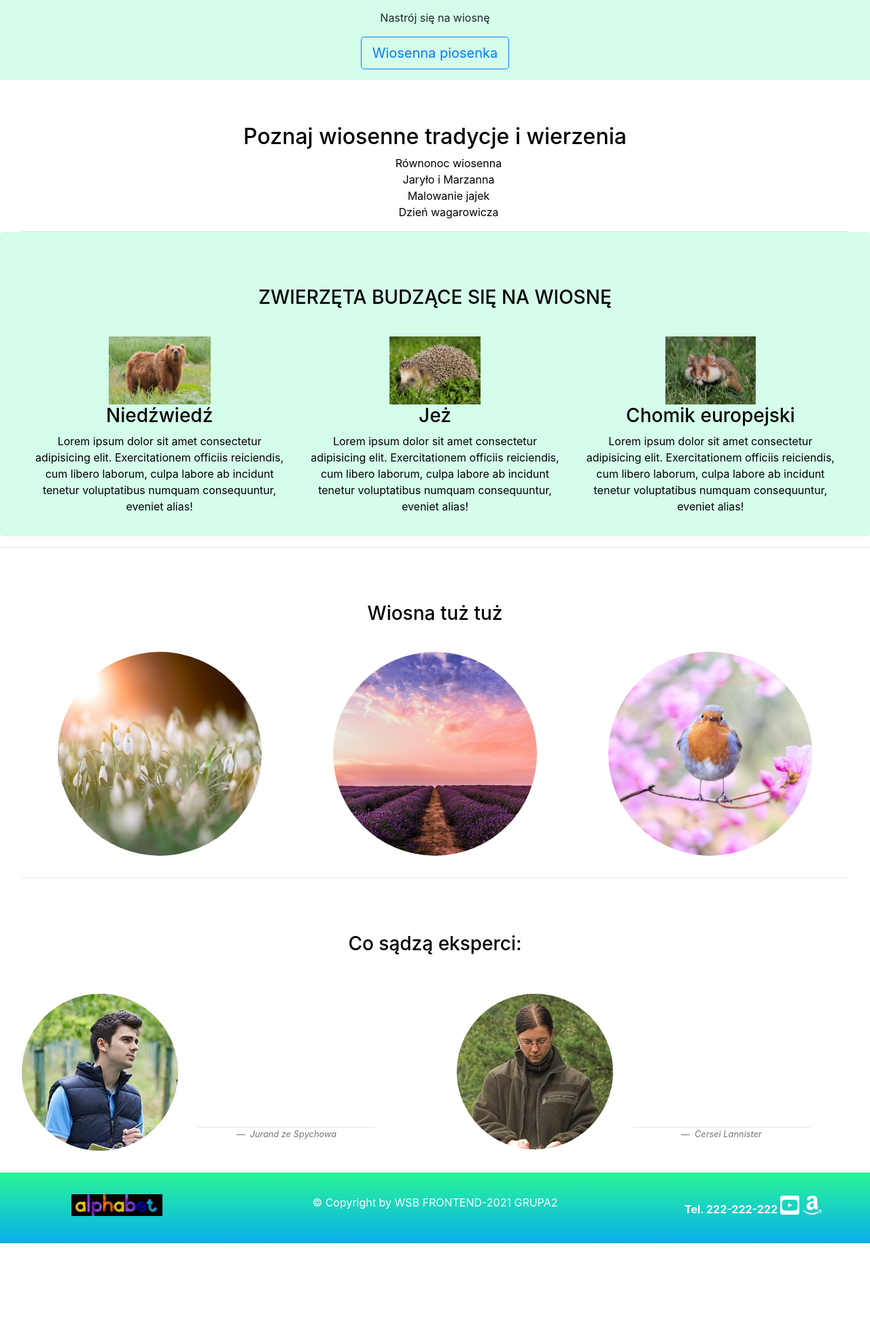
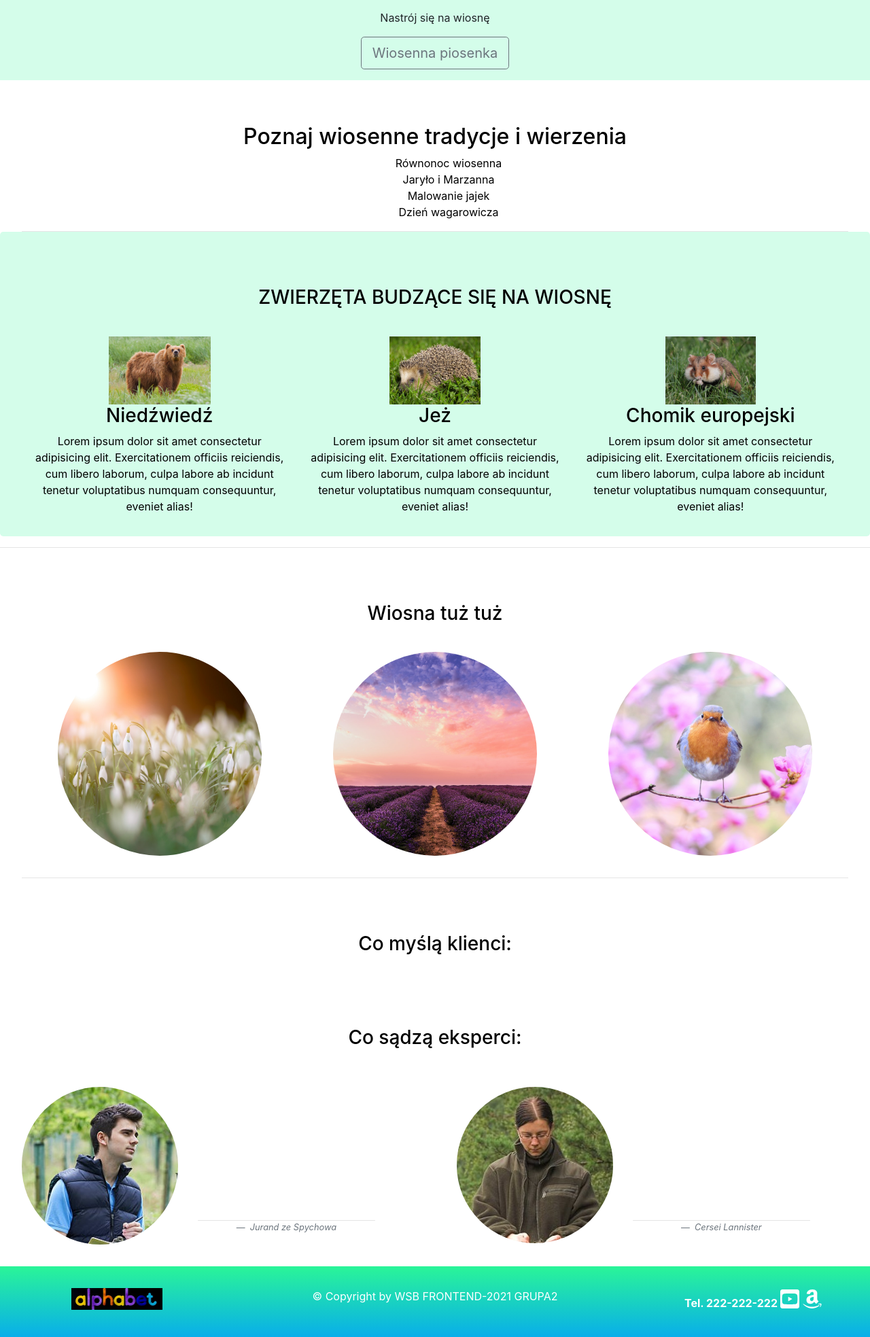
Before and after one commit to ReewersJZ/zajeciaGIT, a plain HTML site: page index.html in a window 1280 px wide. Shown: the part 802-2769 px from the top of the page at 68% size. Before the commit the page ends 2631 px from the top, so only its background shows below. Drawn offline with Linux system fonts and the light colour scheme.

Commit message:
Revert "Changed main photo, added hidden class to bear, chenged color of seco…"

```diff
--- a/index.html
+++ b/index.html
@@ -59,7 +59,7 @@
 	<div id="course">
 		<div class="text-center col-12">
 			<p>Nastrój się na wiosnę</p>
-			<a class="btn btn-outline-primary btn-lg" href="https://www.youtube.com/watch?v=DAMwKZh0T6s"
+			<a class="btn btn-outline-secondary btn-lg" href="https://www.youtube.com/watch?v=DAMwKZh0T6s"
 				target="_blank">Wiosenna piosenka</a>
 		</div>
 	</div>
@@ -92,7 +92,7 @@
 						<div class="resource">
 							<img src="img/mis.jpg" style="height: 100px;" alt="niedzwiedz">
 							<h3>Niedźwiedź</h3>
-							<p class="hidden">Lorem ipsum dolor sit amet consectetur adipisicing elit. Exercitationem officiis
+							<p>Lorem ipsum dolor sit amet consectetur adipisicing elit. Exercitationem officiis
 								reiciendis, cum libero laborum, culpa labore ab incidunt tenetur voluptatibus numquam
 								consequuntur, eveniet alias!
 							</p>
@@ -152,6 +152,16 @@
 		<hr class="line">
 	</div>
 </div>
+
+
+<!-- clients section -->
+<div id="clients">
+	<div class="jumbotron">
+		<div class="heading col-12">
+			<h3 class="text-center">Co myślą klienci:</h3>
+
+		</div>
+	</div>
 
 	<!-- clients section -->
 	<div id="clients">
--- a/style.css
+++ b/style.css
@@ -48,7 +48,7 @@ body {
 }
 /* Landing */
 .home-inner {
-  background-image: url(img/w1.jpg);
+  background-image: url(img/computers.png);
   background-size: contain;
 }
 
```
Also changed, not shown: 1 other file.
